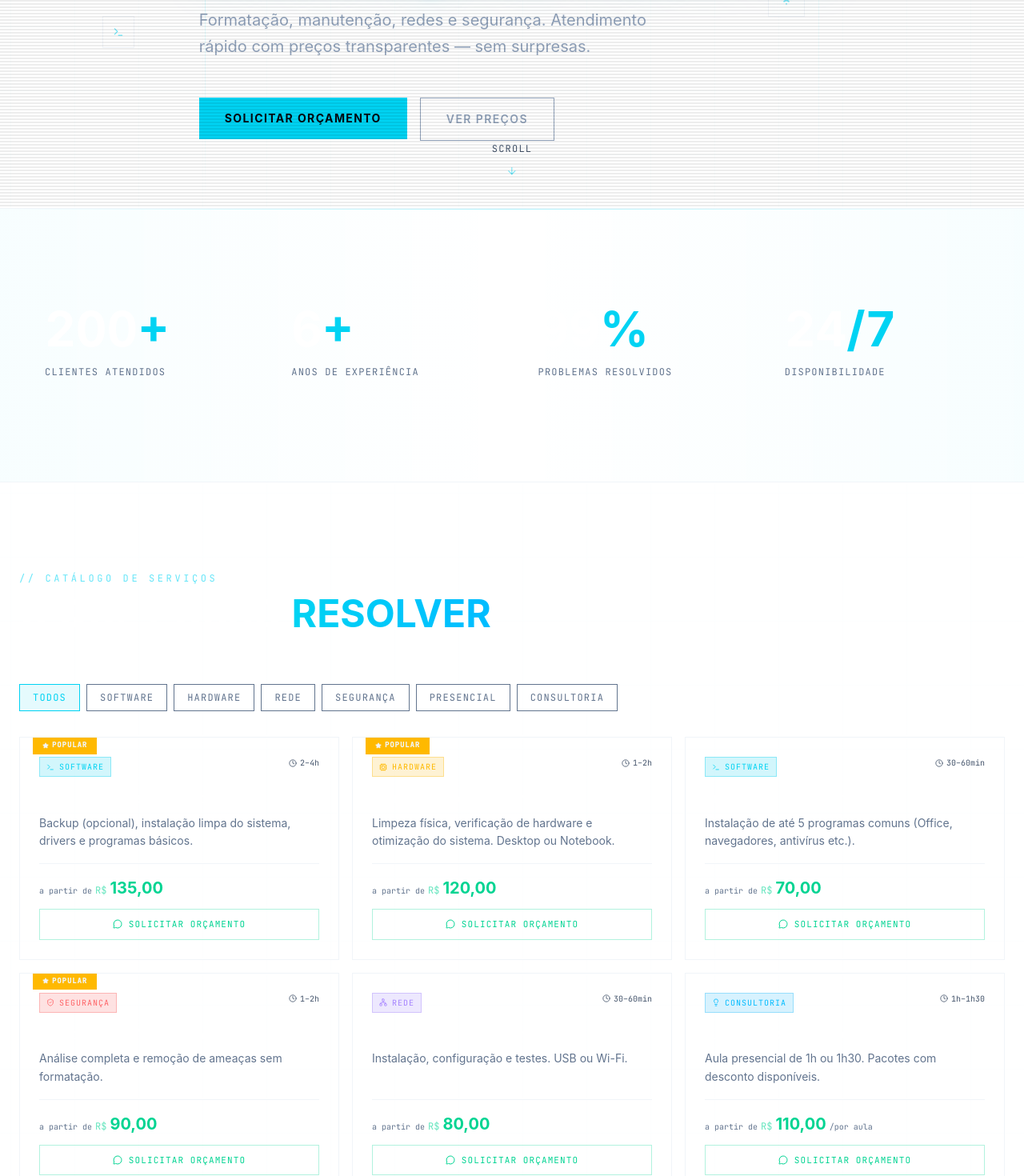
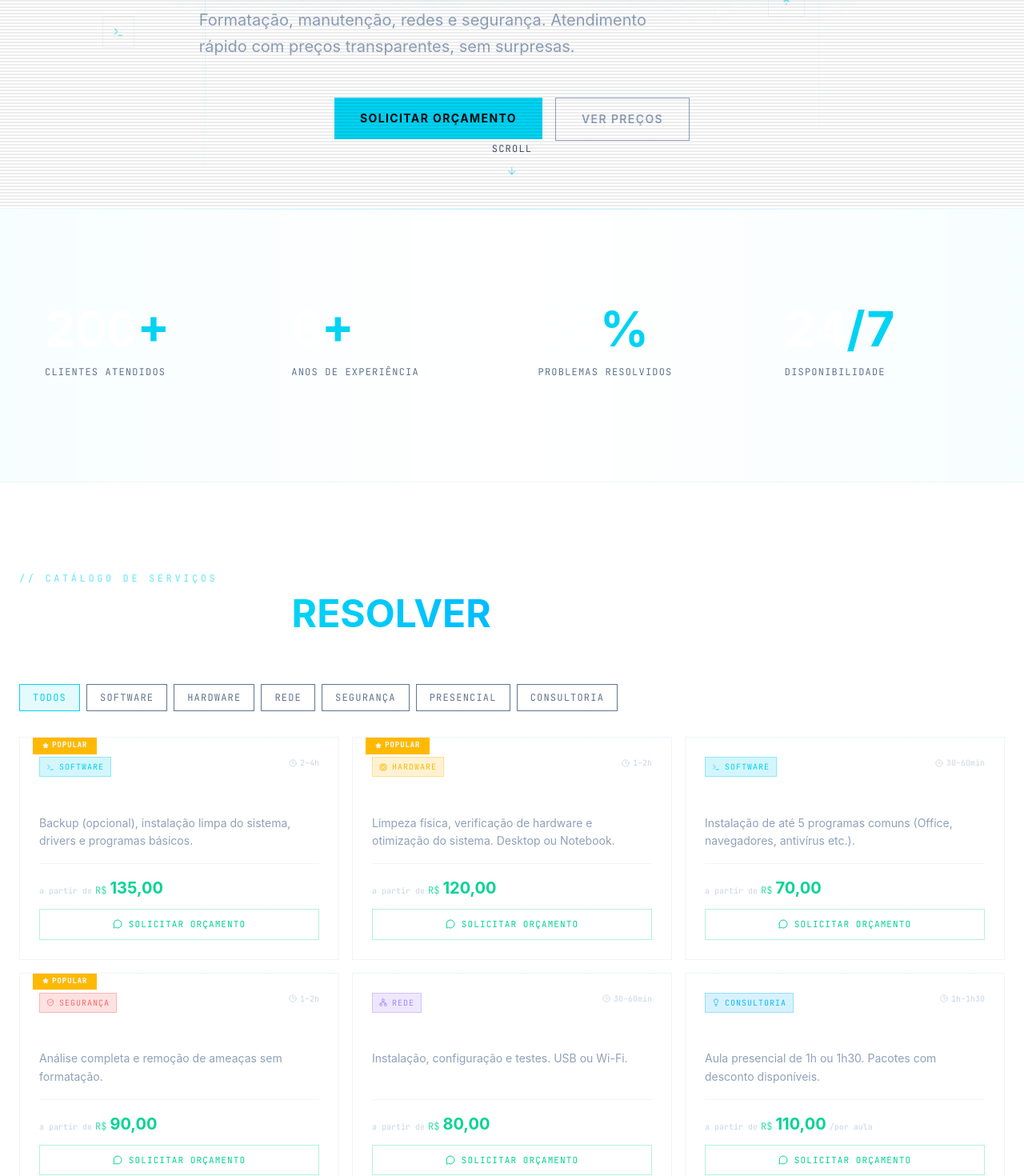
Before and after one commit to ArlanD3v/WebSite-TecTI-Felipe, a Next.js app: page / in a window 1280 px wide. Shown: the part 540-2010 px from the top of the page at 80% size. Built offline with nearby package versions, Linux system fonts and the light colour scheme.

Commit message:
UP : Site criado

```diff
--- a/components/layout/Footer.tsx
+++ b/components/layout/Footer.tsx
@@ -11,12 +11,12 @@ export function Footer() {
             <Terminal size={11} className="relative text-cyan-400" />
           </div>
           <span className="font-display font-bold text-sm tracking-widest text-slate-400">
-            FELIPE<span className="text-cyan-400">.</span>TI
+            FELIPE<span className="text-cyan-400">.</span>TECH
           </span>
         </div>
 
         <p className="font-mono text-xs text-slate-700 tracking-wider">
-          © {new Date().getFullYear()} Felipe Santos Serviços de T.I. — Todos os direitos reservados.
+          © {new Date().getFullYear()} Felipe Santos Serviços de T.I.  • Todos os direitos reservados.
         </p>
 
         <div className="flex gap-6">
--- a/components/layout/Navbar.tsx
+++ b/components/layout/Navbar.tsx
@@ -55,7 +55,7 @@ export function Navbar() {
             </div>
             <div>
               <span className="font-display font-bold text-lg tracking-wider text-white">
-                FELIPE<span className="text-cyan-400">.</span>TI
+                FELIPE<span className="text-cyan-400">.</span>TECH
               </span>
             </div>
           </a>
--- a/components/sections/ContactSection.tsx
+++ b/components/sections/ContactSection.tsx
@@ -59,7 +59,7 @@ export function ContactSection() {
           </h2>
           <p className="font-body text-slate-500 text-lg max-w-lg mx-auto leading-relaxed">
             Entre em contato agora. Diagnóstico gratuito, atendimento rápido e
-            preço justo — garantido.
+            preço justo garantido.
           </p>
         </motion.div>
 
@@ -110,7 +110,7 @@ export function ContactSection() {
         >
           <div className="w-2 h-2 rounded-full bg-emerald-400 pulse-ring" />
           <span className="font-mono text-xs text-slate-500 tracking-widest">
-            ATENDIMENTO SEG–SAB, 8H–20H · EMERGÊNCIAS 24/7
+            ATENDIMENTO SEG a SEX 8H–20H, SAB 8H–12H · EMERGÊNCIAS 24/7
           </span>
         </motion.div>
       </div>
--- a/components/sections/HeroSection.tsx
+++ b/components/sections/HeroSection.tsx
@@ -45,7 +45,7 @@ export function HeroSection() {
 
       {/* Mouse-tracking radial gradient */}
       <div
-        className="absolute inset-0 transition-opacity duration-300"
+        className="absolute inset-0 transition-opacity duration-300 "
         style={{
           background: `radial-gradient(800px circle at ${mousePos.x * 100}% ${mousePos.y * 100}%, rgba(34,211,238,0.06), transparent 60%)`,
         }}
@@ -152,7 +152,7 @@ export function HeroSection() {
             className="font-body text-slate-400 text-lg md:text-xl max-w-xl leading-relaxed mt-8 mb-12"
           >
             Formatação, manutenção, redes e segurança. Atendimento rápido com
-            preços transparentes — sem surpresas.
+            preços transparentes, sem surpresas.
           </motion.p>
 
           {/* CTAs */}
@@ -160,7 +160,7 @@ export function HeroSection() {
             initial={{ opacity: 0, y: 20 }}
             animate={{ opacity: 1, y: 0 }}
             transition={{ delay: 1.1, duration: 0.6 }}
-            className="flex flex-col sm:flex-row gap-4 items-start"
+            className="flex flex-col sm:flex-row gap-4 justify-center items-start"
           >
             <a
               href={`https://wa.me/${siteConfig.whatsapp}?text=Olá, gostaria de um orçamento!`}
@@ -168,7 +168,7 @@ export function HeroSection() {
               rel="noopener noreferrer"
               className="group relative px-8 py-4 bg-cyan-400 text-[#040810] font-display font-bold tracking-widest text-sm overflow-hidden hover:shadow-cyan-glow transition-all duration-300"
             >
-              <span className="relative z-10">SOLICITAR ORÇAMENTO</span>
+              <span className="relative z-10 ">SOLICITAR ORÇAMENTO</span>
               <div className="absolute inset-0 bg-white translate-x-[-110%] group-hover:translate-x-0 transition-transform duration-300 opacity-10" />
             </a>
             <a
--- a/components/sections/ServicesSection.tsx
+++ b/components/sections/ServicesSection.tsx
@@ -13,12 +13,12 @@ function PriceTag({ price, note }: { price: number | string; note?: string }) {
   }
   return (
     <div className="flex items-baseline gap-1 flex-wrap">
-      <span className="font-mono text-[10px] text-slate-500">a partir de</span>
-      <span className="font-mono text-xs text-emerald-400/60">R$</span>
+      <span className="font-mono text-[10px] text-slate-300">a partir de</span>
+      <span className="font-mono text-xs text-emerald-400/80">R$</span>
       <span className="font-display font-bold text-xl text-emerald-400">
         {price.toLocaleString("pt-BR", { minimumFractionDigits: 2 })}
       </span>
-      {note && <span className="font-mono text-[10px] text-slate-500">/{note}</span>}
+      {note && <span className="font-mono text-[10px] text-slate-300">/{note}</span>}
     </div>
   );
 }
@@ -49,7 +49,7 @@ function ServiceCard({ service, index }: { service: Service; index: number }) {
           <div className="flex items-start justify-between gap-3">
             <CategoryBadge category={service.category} />
             {service.duration && (
-              <div className="flex items-center gap-1 font-mono text-[10px] text-slate-600 shrink-0">
+              <div className="flex items-center gap-1 font-mono text-[10px] text-slate-300 shrink-0">
                 <Clock size={10} />
                 {service.duration}
               </div>
@@ -60,7 +60,7 @@ function ServiceCard({ service, index }: { service: Service; index: number }) {
             <h3 className="font-display font-bold text-lg text-white group-hover:text-cyan-100 transition-colors leading-tight mb-2">
               {service.name}
             </h3>
-            <p className="font-body text-sm text-slate-500 leading-relaxed">
+            <p className="font-body text-sm text-slate-400 leading-relaxed">
               {service.description}
             </p>
           </div>
--- a/lib/config.ts
+++ b/lib/config.ts
@@ -1,6 +1,6 @@
 export const siteConfig = {
   name: "Felipe Santos T.I.",
-  title: "Felipe Santos | Serviços de T.I. — Suporte e Manutenção Profissional",
+  title: "Felipe Santos | Serviços de T.I • Suporte e Manutenção Profissional",
   description:
     "Serviços profissionais de tecnologia da informação: formatação, manutenção, suporte remoto, redes e muito mais. Atendimento rápido e preços transparentes.",
   url: "https://felipesantos.ti",
```
